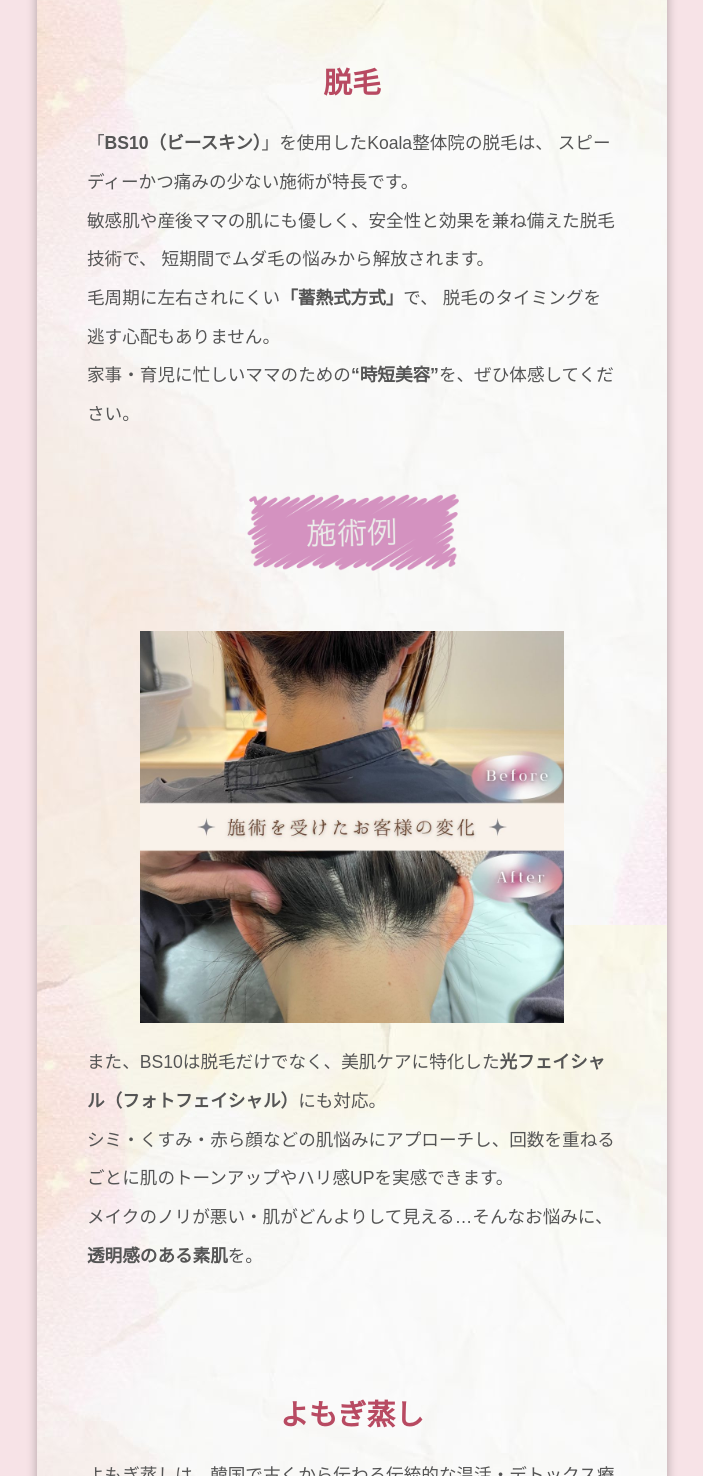
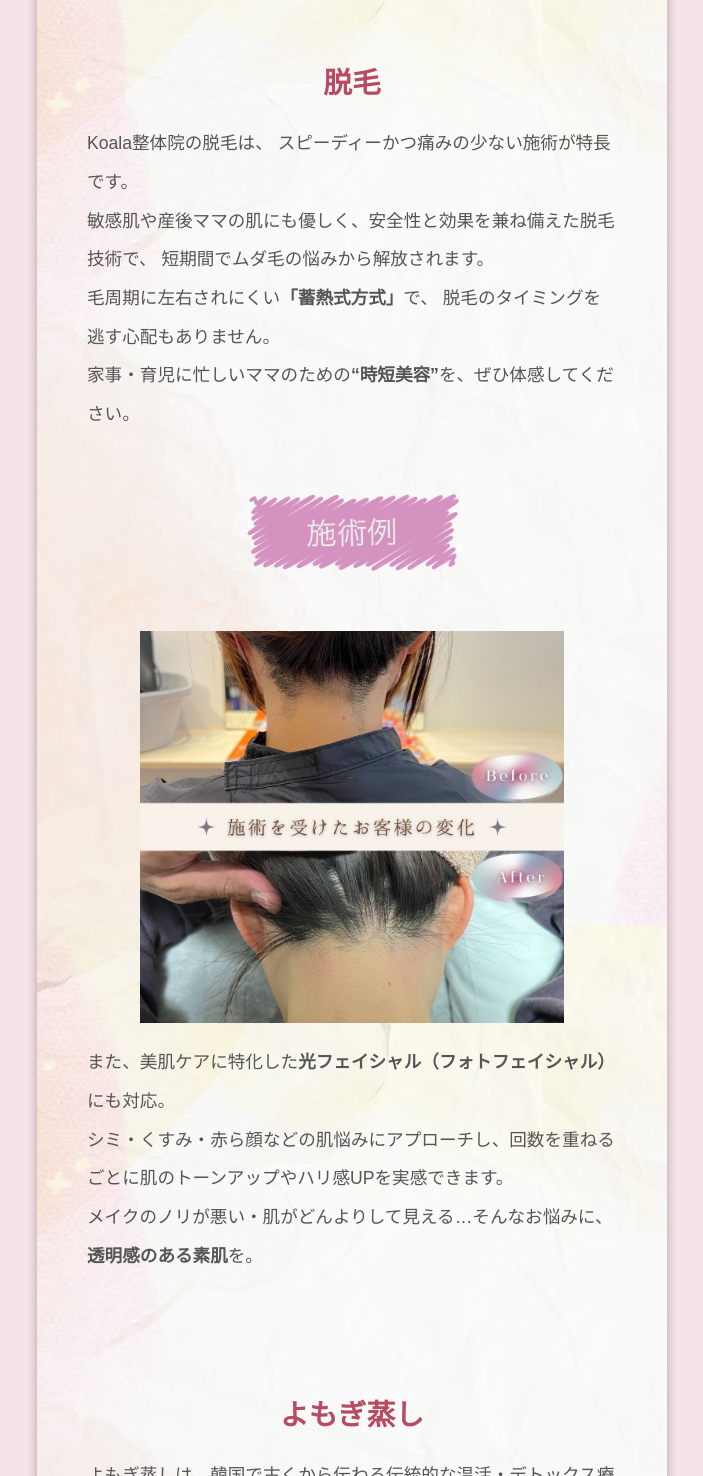
Before and after one commit to jimmy-group/koala-seitai, a plain HTML site: page index.html in a window 1280 px wide. Shown: the part 2080-3556 px from the top of the page, without its empty margins (288-991 px from the left). Drawn offline with Linux system fonts and the light colour scheme.

Commit message:
Update index.html

```diff
--- a/index.html
+++ b/index.html
@@ -61,7 +61,7 @@
       <div class="service">
         <h3>脱毛</h3>
         <p>
-          「<strong>BS10（ビースキン）</strong>」を使用したKoala整体院の脱毛は、
+          Koala整体院の脱毛は、
           スピーディーかつ痛みの少ない施術が特長です。<br>
           敏感肌や産後ママの肌にも優しく、安全性と効果を兼ね備えた脱毛技術で、
           短期間でムダ毛の悩みから解放されます。<br>
@@ -73,7 +73,7 @@
         <img src="images/before_after.jpg" >
 
         <p>
-          また、BS10は脱毛だけでなく、美肌ケアに特化した<strong>光フェイシャル（フォトフェイシャル）</strong>にも対応。<br>
+          また、美肌ケアに特化した<strong>光フェイシャル（フォトフェイシャル）</strong>にも対応。<br>
           シミ・くすみ・赤ら顔などの肌悩みにアプローチし、回数を重ねるごとに肌のトーンアップやハリ感UPを実感できます。<br>
           メイクのノリが悪い・肌がどんよりして見える…そんなお悩みに、<strong>透明感のある素肌</strong>を。
         </p>
```
